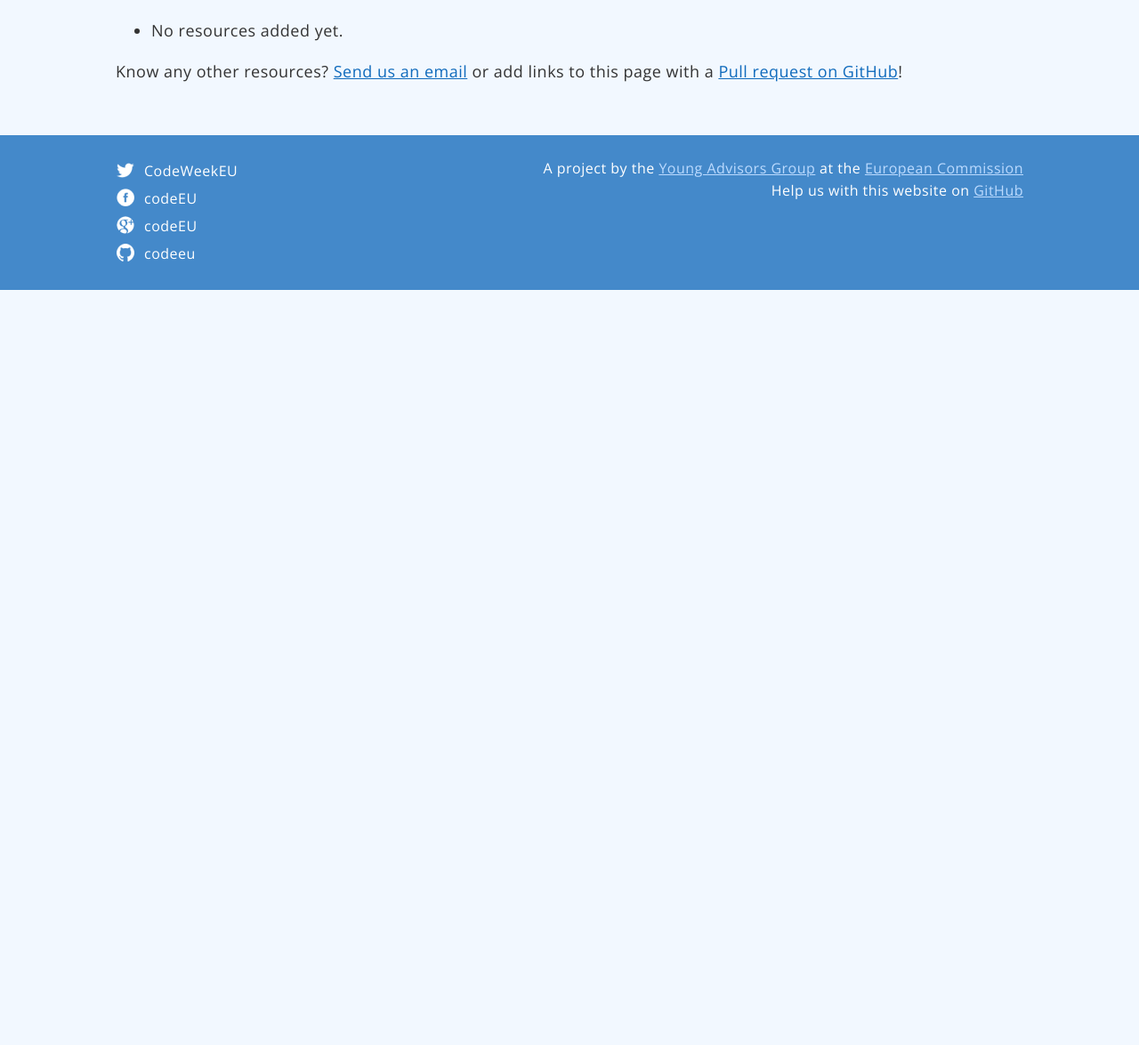
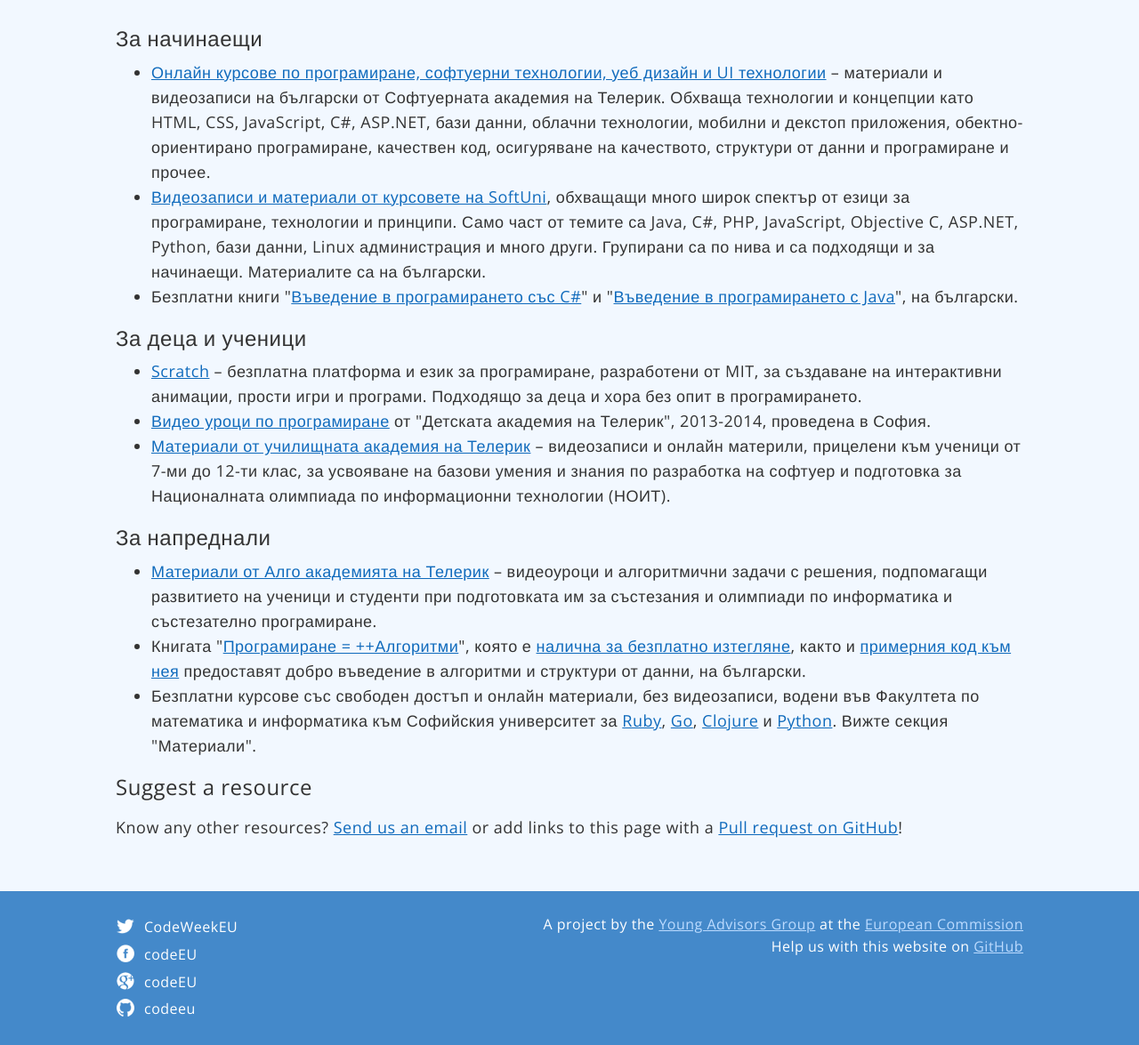
Before and after one commit to codeeu/codeeu.github.io, a Jekyll site: the page built from resources/bulgaria/index.html, in a window 1280 px wide, cut to the strip 167-1342 px from the top of the page. Shown: the whole strip at 89% size. Built offline with Jekyll 4.4.1, drawn with Linux system fonts in a browser that asks for light colours; nearby versions of some CDN libraries; Markdown is read by kramdown in place of the engine named in the settings; before the commit the page ends 900 px from its top, so only the background shows below that.

Commit message:
Add coding resources in Bulgarian for Bulgaria

```diff
--- a/resources/bulgaria/index.html
+++ b/resources/bulgaria/index.html
@@ -3,8 +3,30 @@
 title: Bulgaria
 ---
 
+  <h3>За начинаещи</h3>
+
   <ul>
-   	<li>No resources added yet.</li>
+    <li><a href="http://academy.telerik.com/student-courses">Онлайн курсове по програмиране, софтуерни технологии, уеб дизайн и UI технологии</a> – материали и видеозаписи на български от Софтуерната академия на Телерик. Обхваща технологии и концепции като HTML, CSS, JavaScript, C#, ASP.NET, бази данни, облачни технологии, мобилни и декстоп приложения, обектно-ориентирано програмиране, качествен код, осигуряване на качеството, структури от данни и програмиране и прочее.</li>
+    <li><a href="https://softuni.bg/trainings/courses/list">Видеозаписи и материали от курсовете на SoftUni</a>, обхващащи много широк спектър от езици за програмиране, технологии и принципи. Само част от темите са Java, C#, PHP, JavaScript, Objective C, ASP.NET, Python, бази данни, Linux администрация и много други. Групирани са по нива и са подходящи и за начинаещи. Материалите са на български.</li>
+    <li>Безплатни книги "<a href="http://www.introprogramming.info/intro-csharp-book/">Въведение в програмирането със C#</a>" и "<a href="http://www.introprogramming.info/intro-java-book/">Въведение в програмирането с Java</a>", на български.</li>
   </ul>
 
+  <h3>За деца и ученици</h3>
+
+  <ul>
+    <li><a href="http://scratch.mit.edu/">Scratch</a> – безплатна платформа и език за програмиране, разработени от MIT, за създаване на интерактивни анимации, прости игри и програми. Подходящо за деца и хора без опит в програмирането.</li>
+    <li><a href="http://www.telerik-kids.com/sofia/online-lessons-Sofia">Видео уроци по програмиране</a> от "Детската академия на Телерик", 2013-2014, проведена в София.</li>
+    <li><a href="http://academy.telerik.com/school-academy/about">Материали от училищната академия на Телерик</a> – видеозаписи и онлайн материли, прицелени към ученици от 7-ми до 12-ти клас, за усвояване на базови умения и знания по разработка на софтуер и подготовка за Националната олимпиада по информационни технологии (НОИТ).</li>
+  </ul>
+
+  <h3>За напреднали</h3>
+
+  <ul>
+    <li><a href="http://academy.telerik.com/algoacademy/home">Материали от Алго академията на Телерик</a> – видеоуроци и алгоритмични задачи с решения, подпомагащи развитието на ученици и студенти при подготовката им за състезания и олимпиади по информатика и състезателно програмиране.</li>
+    <li>Книгата "<a href="http://www.programirane.org/">Програмиране = ++Алгоритми</a>", която е <a href="http://www.programirane.org/download/">налична за безплатно изтегляне</a>, както и <a href="http://www.programirane.org/read-online/source-codes/">примерния код към нея</a> предоставят добро въведение в алгоритми и структури от данни, на български.</li>
+    <li>Безплатни курсове със свободен достъп и онлайн материали, без видеозаписи, водени във Факултета по математика и информатика към Софийския университет за <a href="http://fmi.ruby.bg/">Ruby</a>, <a href="http://fmi.golang.bg/">Go</a>, <a href="http://fmi.clojure.bg/">Clojure</a> и <a href="http://fmi.py-bg.net/">Python</a>. Вижте секция "Материали".</li>
+  </ul>
+
+  <h3>Suggest a resource</h3>
+
   <p>Know any other resources? <a href="mailto:{{site.contact.email}}">Send us an email</a> or add links to this page with a <a href="https://github.com/codeeu/codeeu.github.io">Pull request on GitHub</a>!</p>
```
